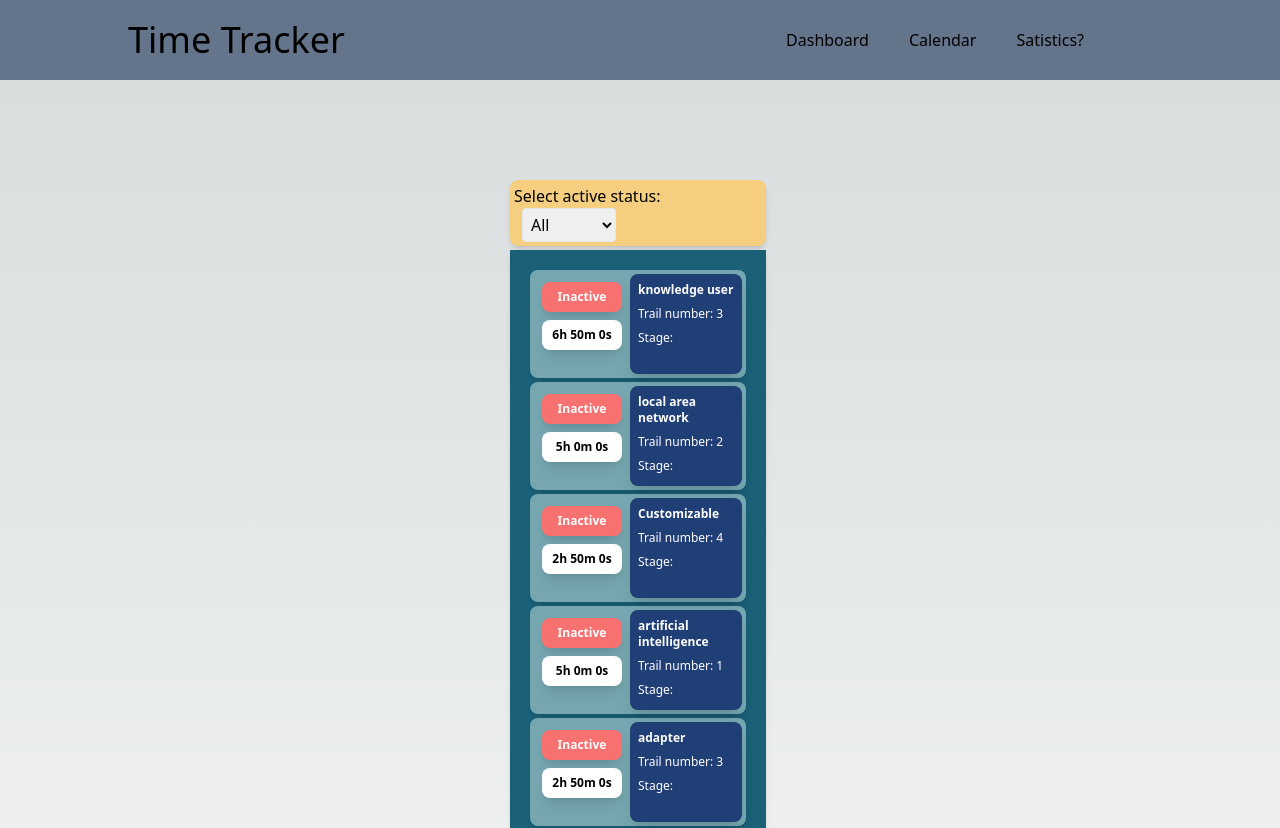
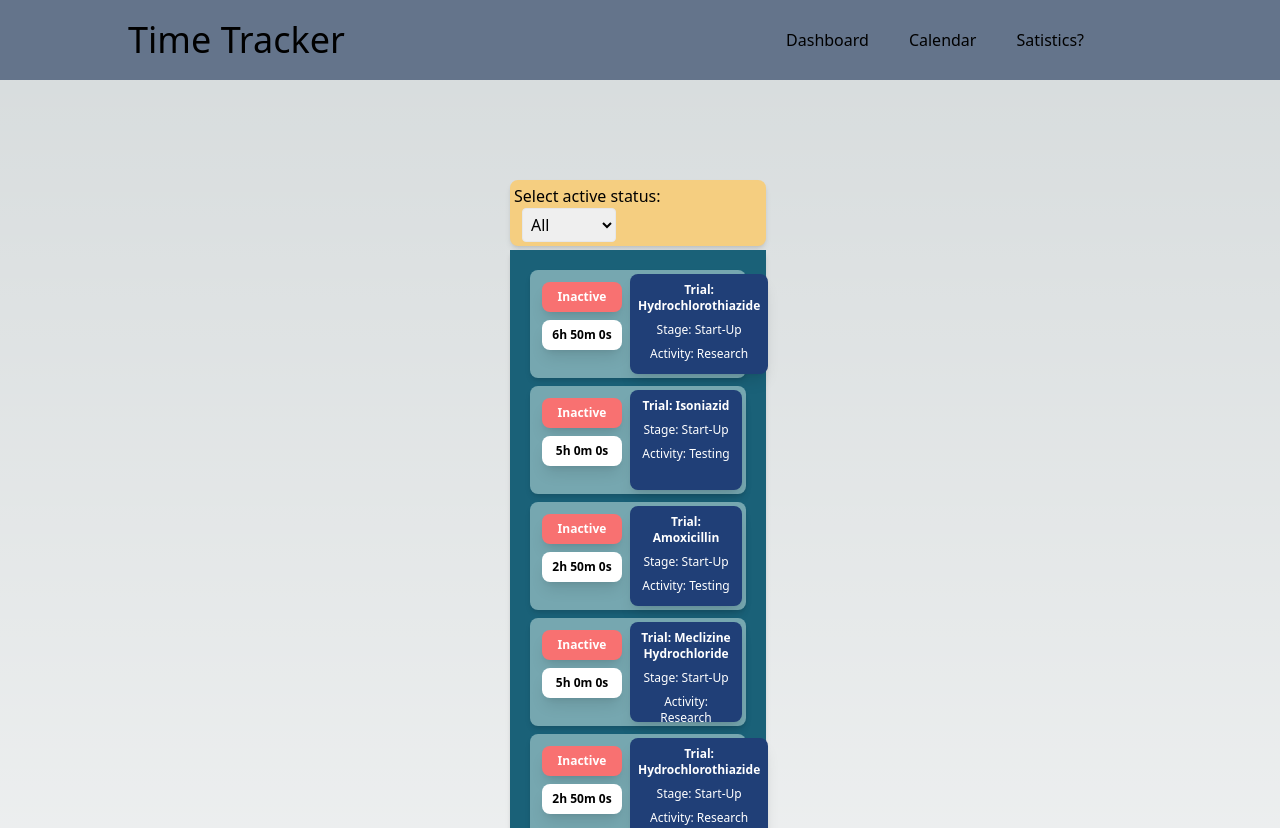
Before and after one commit to CHCTS-Microservices/TimeTracker, a Next.js app: page / in a window 1280 px wide. Shown: the top 828 px of the page. Built offline with nearby package versions, Linux system fonts and the light colour scheme.

Commit message:
merge from main

```diff
--- a/src/components/SidePanel.tsx
+++ b/src/components/SidePanel.tsx
@@ -6,6 +6,8 @@ import  * as Struct from '@/app/utils/types';
 interface SidePanelProps {
     events: Struct.Event[];
   }
+
+
 
 
 function SidePanel( {events} : SidePanelProps) {
@@ -21,20 +23,25 @@ function SidePanel( {events} : SidePanelProps) {
       }
   });
 
+
+
+
   // convert the given duration object into a human-readable string.
   function formatDuration(duration: Struct.Duration): string {
     return `${duration.hours}h ${duration.minutes}m ${duration.seconds}s`;
   }
 
   const EventCard: React.FC<{ event: Struct.Event }> = ({ event }) => {
+
     return (
       // Container for the entire card, background color changes based on the event's active status
-        <div className={`m-1 p-1 rounded-lg shadow-md`} style={{ background: event.active ? 'rgb(245, 206, 128)' : 'rgb(118, 167, 176)' }}>
+        // <button className={`m-1 p-1 rounded-lg shadow-md`} style={{ background: event.active ? 'rgb(245, 206, 128)' : 'rgb(118, 167, 176)' }}> // Not really. THis should change color based on if the event is selected
+
+        // ${event.active ? 'bg-[#f5ce80]' :'bg-[#76a7b0] ' }
+        <button className={`m-1 p-1 side-pannel-width rounded-lg shadow-md bg-[#76a7b0] hover:bg-[#f5ce80]`} >
 
           {/* Using flexbox to layout inner elements of the card horizontally */}
           <div className="flex space-x-2 ">
-
-
             <div>
               {/*Card: active label. Label indicating whether the event is active ("Tracking") or inactive */}
               <div className={`flex items-center justify-center w-[80px] h-[30px] mt-2 ml-2 rounded-lg shadow-lg text-white  ${event.active ? 'bg-green-600' : 'bg-red-400'}`} >
@@ -49,13 +56,13 @@ function SidePanel( {events} : SidePanelProps) {
 
             {/*Card: Side panel detail. Container for detailed information about the event */}
             <div className={`w-[200px] h-[100px] rounded-lg shadow-lg text-white `} style={{ background: 'rgb(32, 63, 119)' }}>
-                <p className="text-xs m-2 font-semibold ">{event.notes}</p>
-                <p className="text-xs m-2">Trail number: {event.trialID}</p>
-                <p className="text-xs m-2">Stage:</p>
+                <p className="text-xs m-2 font-semibold ">Trial: {event.trialName}</p>
+                <p className="text-xs m-2">Stage: {event.stage}</p>
+                <p className="text-xs m-2">Activity: {event.activityName}</p>
             </div>
           </div>
 
-        </div>
+        </button>
     );
   }
 
```
